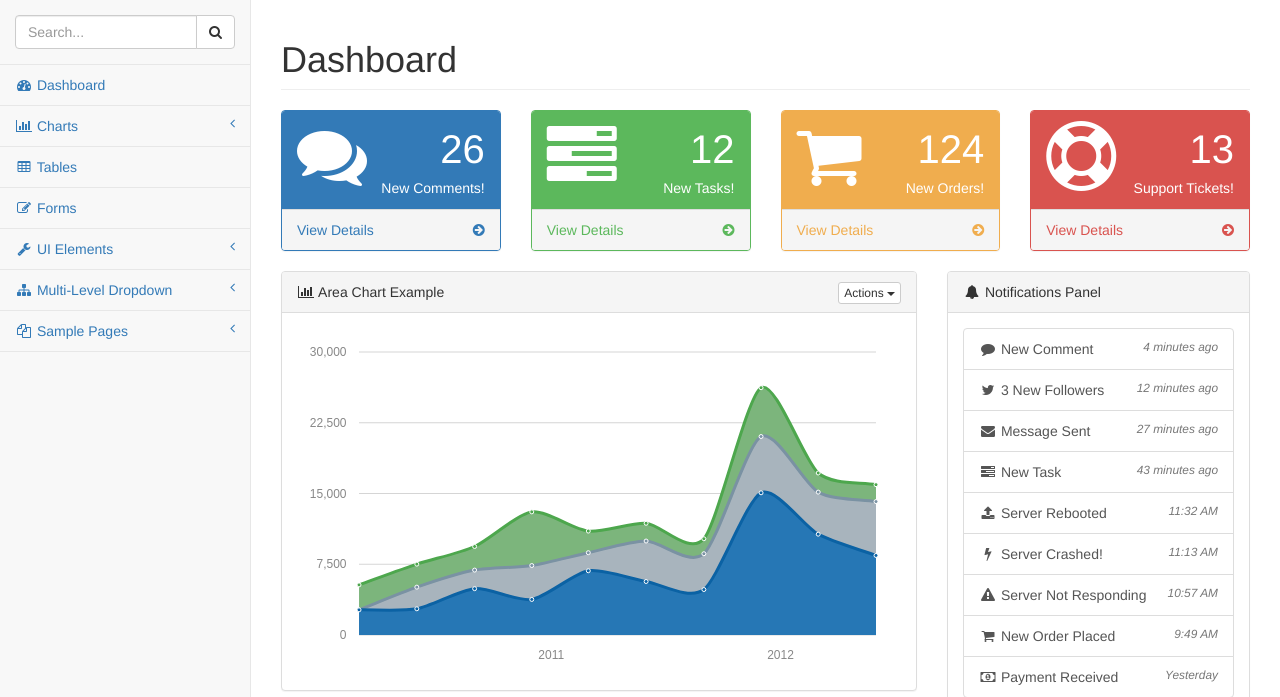
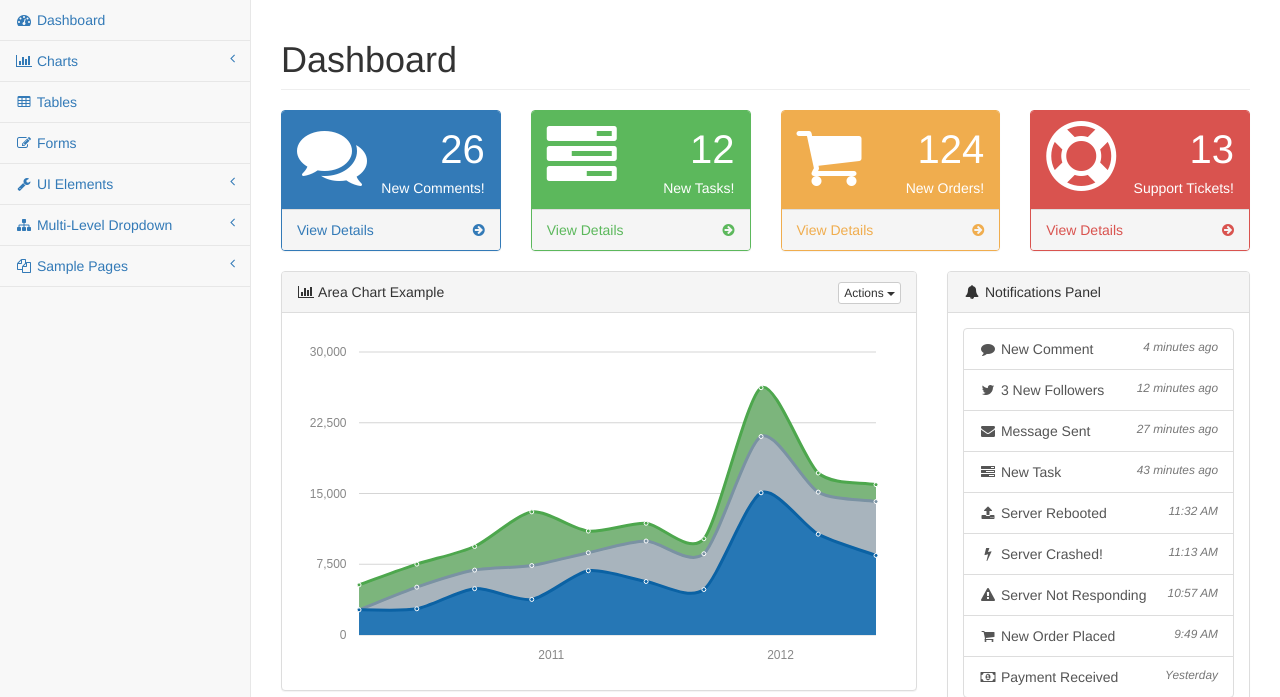
Before and after one commit to dpeite/JustTelemetry, a Flask app: page / in a window 1280 px wide. Shown: the part 51-748 px from the top of the page. Run offline with Flask 2, Linux system fonts and the light colour scheme; grey boxes labelled with a size stand in for pictures from a placeholder-image service; some libraries are stand-ins or nearby versions.

Commit message:
Quitar barra de busqueda #9

```diff
--- a/app/templates/layout.html
+++ b/app/templates/layout.html
@@ -226,17 +226,6 @@
             <div class="navbar-default sidebar" role="navigation">
                 <div class="sidebar-nav navbar-collapse">
                     <ul class="nav" id="side-menu">
-                        <li class="sidebar-search">
-                            <div class="input-group custom-search-form">
-                                <input type="text" class="form-control" placeholder="Search...">
-                                <span class="input-group-btn">
-                                <button class="btn btn-default" type="button">
-                                    <i class="fa fa-search"></i>
-                                </button>
-                            </span>
-                            </div>
-                            <!-- /input-group -->
-                        </li>
                         <li>
                             <a href="index.html"><i class="fa fa-dashboard fa-fw"></i> Dashboard</a>
                         </li>
```
